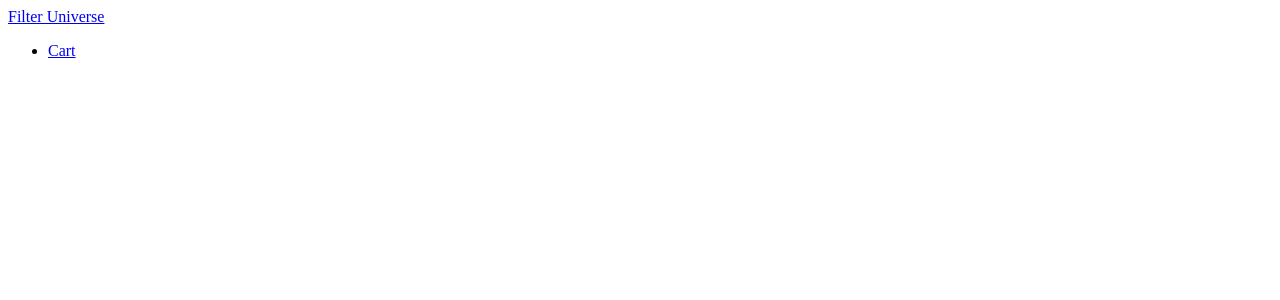
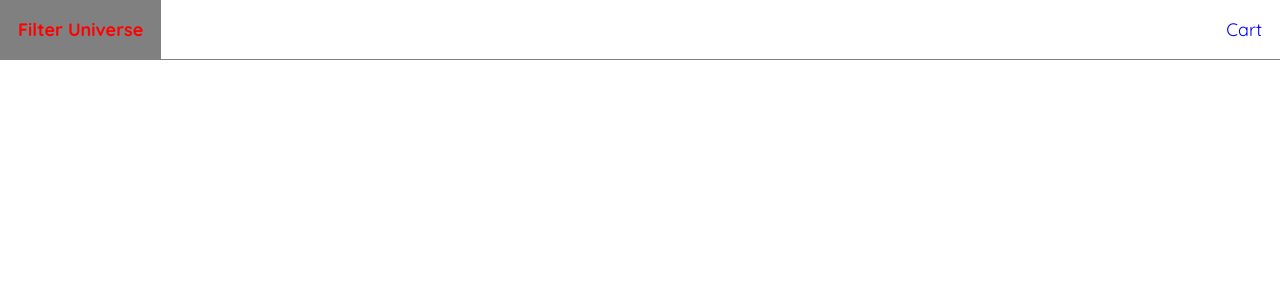
Before and after one commit to FirenLF2/filterComm, an Angular app: page / in a window 1280 px wide. Shown: the top 300 px of the page. Built offline with nearby package versions, Linux system fonts and the light colour scheme.

Commit message:
setting up router

```diff
--- a/src/app/app.component.html
+++ b/src/app/app.component.html
@@ -1 +1,2 @@
 <app-header></app-header>
+<router-outlet></router-outlet>
--- a/src/app/app.component.ts
+++ b/src/app/app.component.ts
@@ -1,13 +1,16 @@
 import { Component } from '@angular/core';
-import { RouterOutlet } from '@angular/router';
+import { RouterOutlet, Routes } from '@angular/router';
 import { HeaderComponent } from './header/header.component';
+import { HomeComponent } from './home/home.component';
+
+const routes: Routes = [{ path: '', component: HomeComponent }];
 
 @Component({
   selector: 'app-root',
   standalone: true,
   templateUrl: './app.component.html',
   styleUrl: './app.component.css',
-  imports: [RouterOutlet, HeaderComponent],
+  imports: [RouterOutlet, HeaderComponent, HomeComponent],
 })
 export class AppComponent {
   title = 'filterComm';
--- a/src/app/header/header.component.css
+++ b/src/app/header/header.component.css
@@ -0,0 +1,35 @@
+header {
+  background: white;
+  padding: 0;
+  border-bottom: 1px solid grey;
+}
+
+a {
+  color: blue;
+}
+
+a:hover {
+  background: grey;
+  color: red;
+}
+
+.container {
+  margin: auto;
+  display: flex;
+  justify-content: space-between;
+}
+
+a.logo {
+  font-weight: bold;
+  padding: 1em;
+}
+
+nav ul {
+  list-style-type: none;
+  margin: 0;
+}
+
+nav ul li a {
+  padding: 1em;
+  display: inline-block;
+}
--- /dev/null
+++ b/src/app/home/home.component.html
@@ -0,0 +1 @@
+<p>home works!</p>
--- a/src/styles.css
+++ b/src/styles.css
@@ -1 +1,16 @@
 /* You can add global styles to this file, and also import other style files */
+@import url("https://fonts.googleapis.com/css2?family=Quicksand:wght@300..700&display=swap");
+
+* {
+  box-sizing: border-box;
+}
+
+body {
+  margin: 0;
+  font-family: "Quicksand", sans-serif;
+  font-size: 18px;
+}
+
+a {
+  text-decoration: none;
+}
```
Also changed, not shown: src/app/home/home.component.ts (added, +12 -0 lines), src/app/home/home.component.css (added), 1 other file (tests, documents, lock files or other folders).
